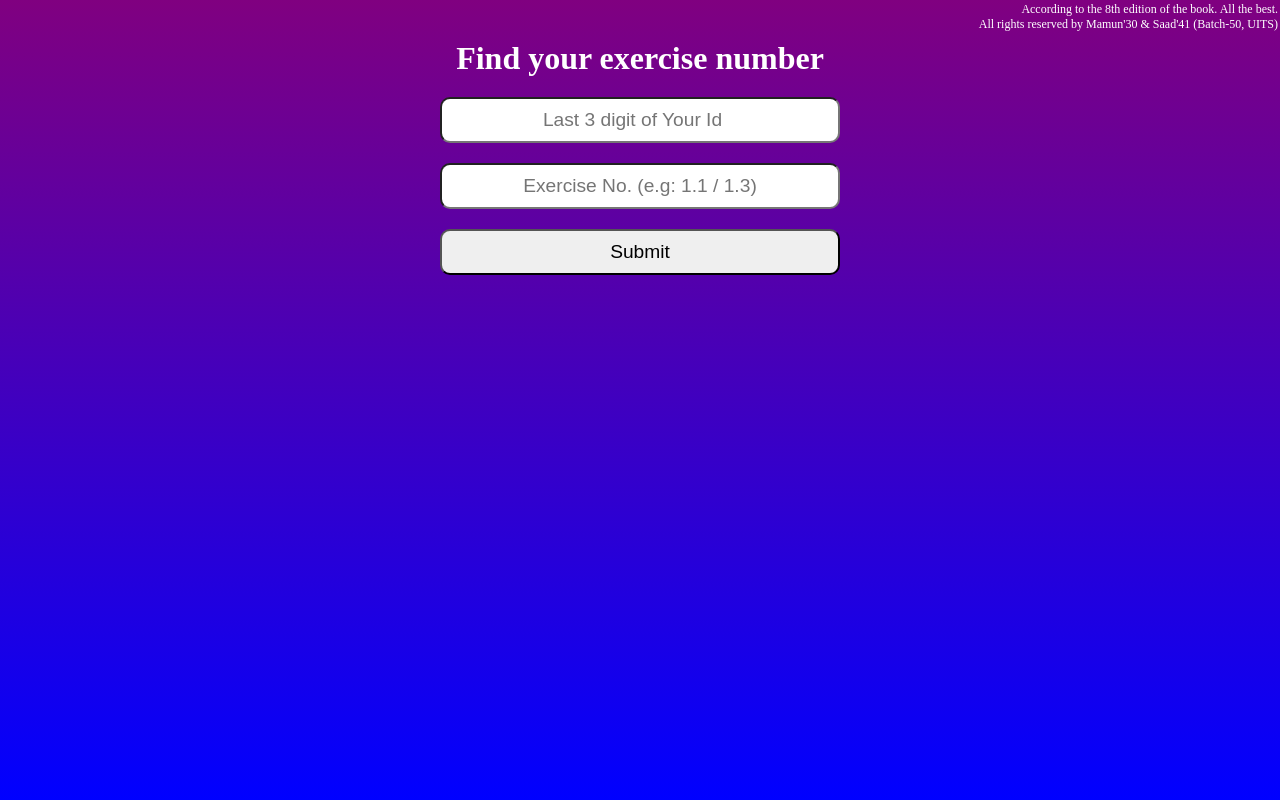
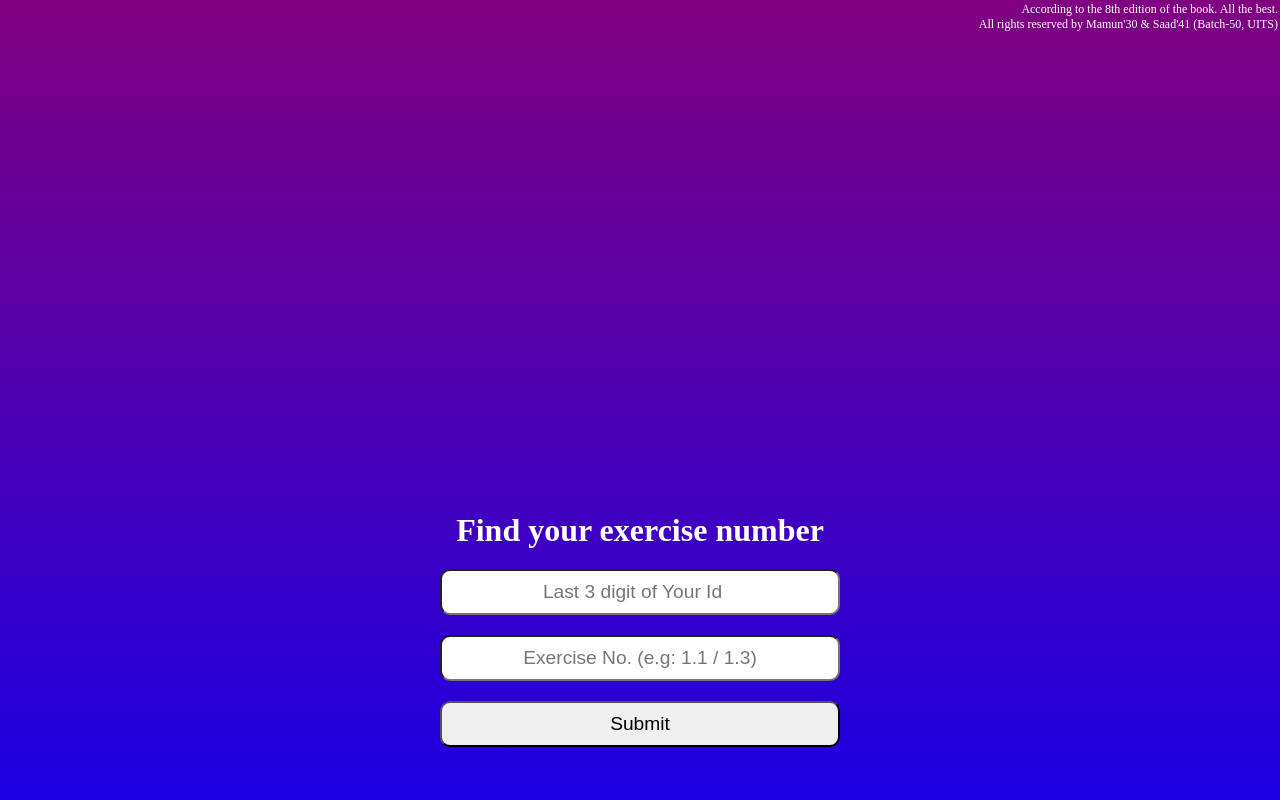
Before and after one commit to kamrulsaad/assignment-number, a React (Create React App) app: page / in a window 1280 px wide. Shown: the top 800 px of the page. Built offline with nearby package versions, Linux system fonts and the light colour scheme.

Commit message:
1 file modified

```diff
--- a/style.css
+++ b/style.css
@@ -5,11 +5,11 @@
 }
 
 .header-text{
-  padding: 40px 0;
-  text-align: center;
+  padding: 40% 0;
   background-image: linear-gradient(purple, blue);
   background-repeat: no-repeat;
   height: 100vh;
+  text-align: center;
 }
 
 .input-field{
```
